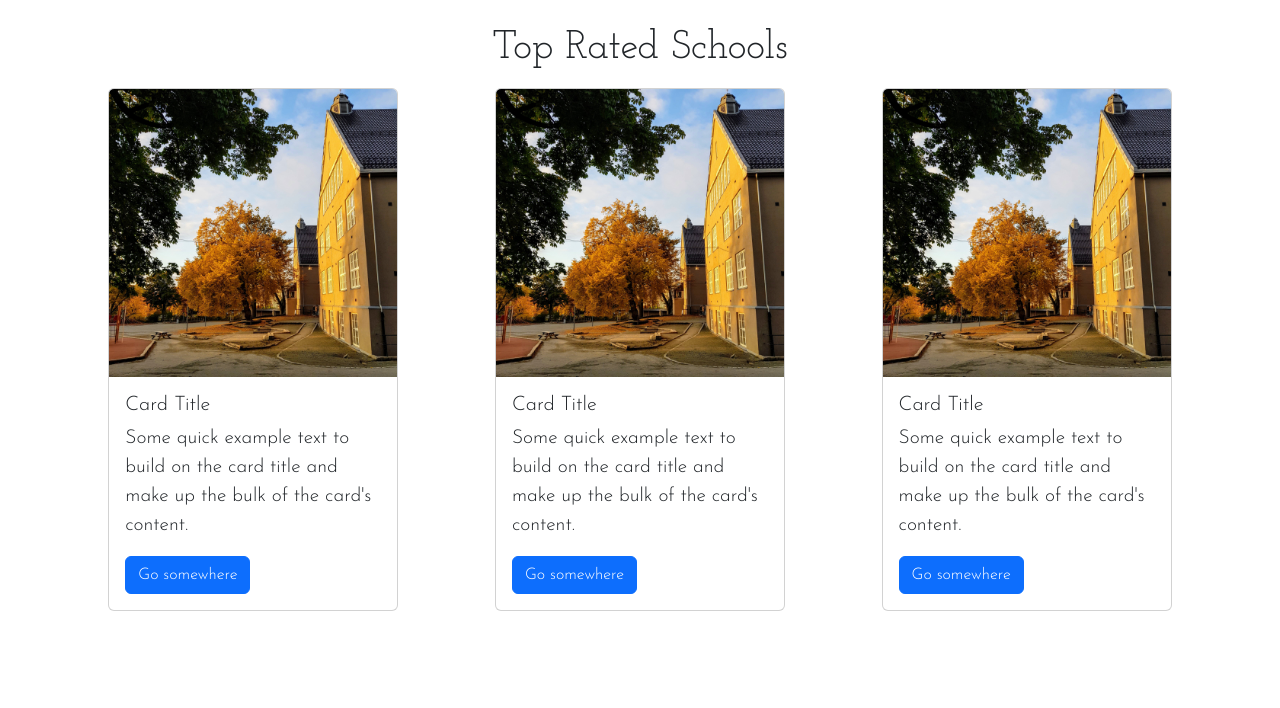
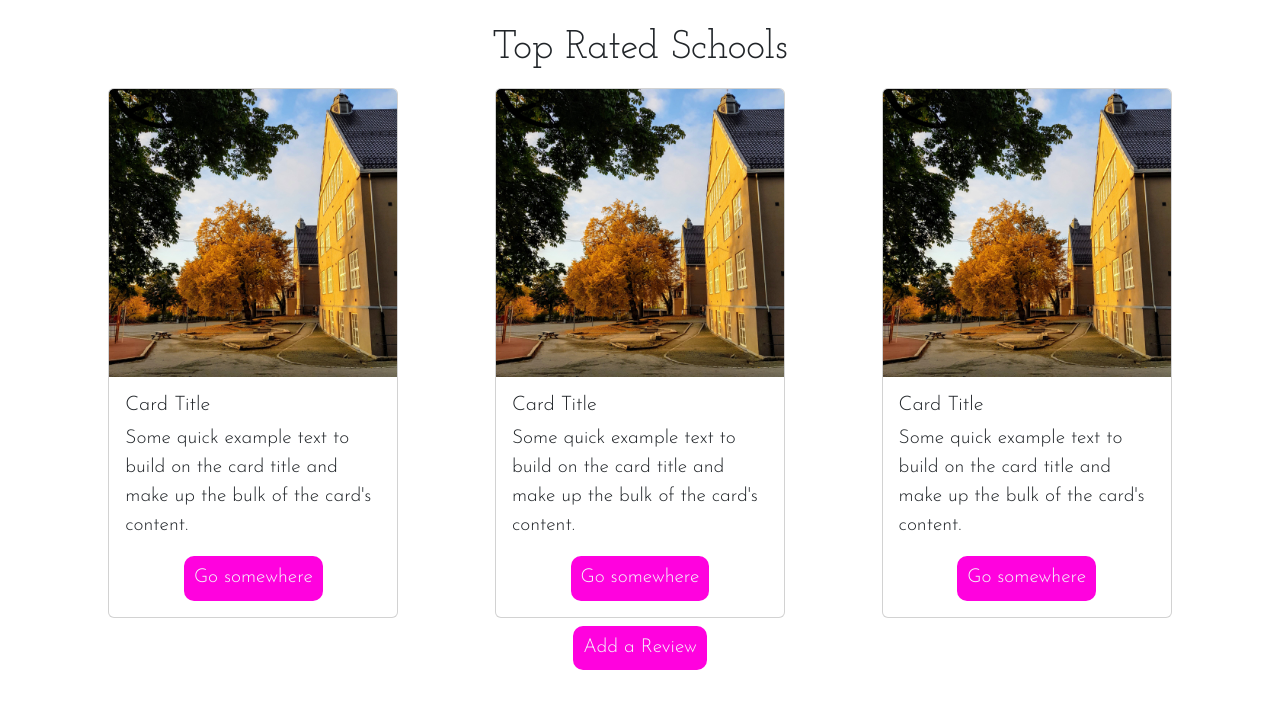
Before and after one commit to llewellynksj/exe-ed-hub, a React (Create React App) app: page /schools in a window 1280 px wide. Shown: the top 708 px of the page. Built offline with nearby package versions, Linux system fonts and the light colour scheme.

Commit message:
Update button component

```diff
--- a/src/components/Button.tsx
+++ b/src/components/Button.tsx
@@ -1,7 +1,8 @@
+import React from "react";
 import { Container } from "react-bootstrap";
 
 interface Props {
-  text: string;
+  children: React.ReactNode;
   textColor?:
     | "bg-font"
     | "primary-font"
@@ -17,7 +18,7 @@ interface Props {
   onClick: () => void;
 }
 
-const Button = ({ text, textColor, bgColor, onClick }: Props) => {
+const Button = ({ children, textColor, bgColor, onClick }: Props) => {
   return (
     <>
       <Container fluid className="d-flex justify-content-center">
@@ -26,7 +27,7 @@ const Button = ({ text, textColor, bgColor, onClick }: Props) => {
           className={textColor + " " + bgColor}
           onClick={onClick}
         >
-          {text}
+          {children}
         </button>
       </Container>
     </>
--- a/src/pages/Homepage.tsx
+++ b/src/pages/Homepage.tsx
@@ -1,7 +1,6 @@
 import NavBar from "../components/NavBar";
 import Footer from "../components/Footer";
 import Welcome from "../components/Welcome";
-import SchoolListFeed from "./schools/SchoolListFeed";
 import Button from "../components/Button";
 
 function Homepage() {
@@ -9,14 +8,13 @@ function Homepage() {
     <>
       <NavBar />
 
-      <SchoolListFeed />
-
       <Button
-        text="Add a Review"
         onClick={() => console.log("clicked")}
         textColor="bg-font"
         bgColor="secondary-bg"
-      />
+      >
+        Add Review
+      </Button>
 
       <Welcome />
 
--- a/src/pages/auth/LoginForm.tsx
+++ b/src/pages/auth/LoginForm.tsx
@@ -15,11 +15,12 @@ function LoginForm() {
       </Form.Group>
 
       <Button
-        text="Login"
         onClick={() => console.log("clicked")}
         textColor="bg-font"
         bgColor="secondary-bg"
-      />
+      >
+        Login
+      </Button>
     </Form>
   );
 }
--- a/src/pages/auth/RegisterForm.tsx
+++ b/src/pages/auth/RegisterForm.tsx
@@ -31,11 +31,12 @@ const RegisterForm = () => {
       </Form.Group>
 
       <Button
-        text="Register"
         onClick={() => console.log("clicked")}
         textColor="bg-font"
         bgColor="secondary-bg"
-      />
+      >
+        Register
+      </Button>
     </Form>
   );
 };
--- a/src/pages/schools/SchoolListFeed.tsx
+++ b/src/pages/schools/SchoolListFeed.tsx
@@ -1,5 +1,5 @@
 import { Card } from "react-bootstrap";
-import Button from "react-bootstrap/Button";
+import Button from "../../components/Button";
 import Container from "react-bootstrap/Container";
 import Row from "react-bootstrap/Row";
 import Col from "react-bootstrap/Col";
@@ -20,7 +20,13 @@ const SchoolListFeed = () => {
                   Some quick example text to build on the card title and make up
                   the bulk of the card's content.
                 </Card.Text>
-                <Button variant="primary">Go somewhere</Button>
+                <Button
+                  onClick={() => console.log("clicked")}
+                  textColor="bg-font"
+                  bgColor="secondary-bg"
+                >
+                  Go somewhere
+                </Button>
               </Card.Body>
             </Card>
           </Col>
@@ -33,7 +39,13 @@ const SchoolListFeed = () => {
                   Some quick example text to build on the card title and make up
                   the bulk of the card's content.
                 </Card.Text>
-                <Button variant="primary">Go somewhere</Button>
+                <Button
+                  onClick={() => console.log("clicked")}
+                  textColor="bg-font"
+                  bgColor="secondary-bg"
+                >
+                  Go somewhere
+                </Button>
               </Card.Body>
             </Card>
           </Col>
@@ -46,12 +58,26 @@ const SchoolListFeed = () => {
                   Some quick example text to build on the card title and make up
                   the bulk of the card's content.
                 </Card.Text>
-                <Button variant="primary">Go somewhere</Button>
+                <Button
+                  onClick={() => console.log("clicked")}
+                  textColor="bg-font"
+                  bgColor="secondary-bg"
+                >
+                  Go somewhere
+                </Button>
               </Card.Body>
             </Card>
           </Col>
         </Row>
       </Container>
+
+      <Button
+        onClick={() => console.log("clicked")}
+        textColor="bg-font"
+        bgColor="secondary-bg"
+      >
+        Add a Review
+      </Button>
     </div>
   );
 };
```
